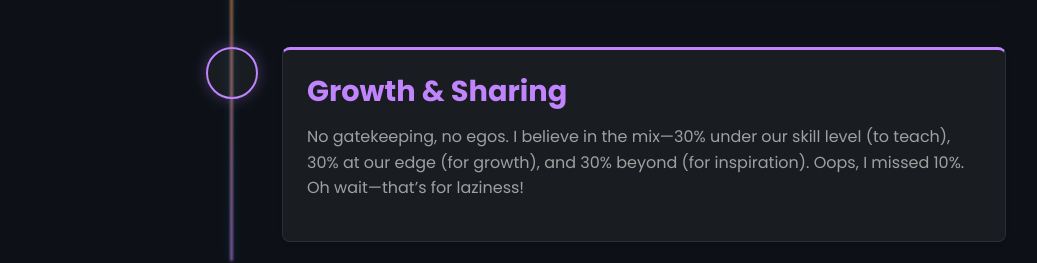
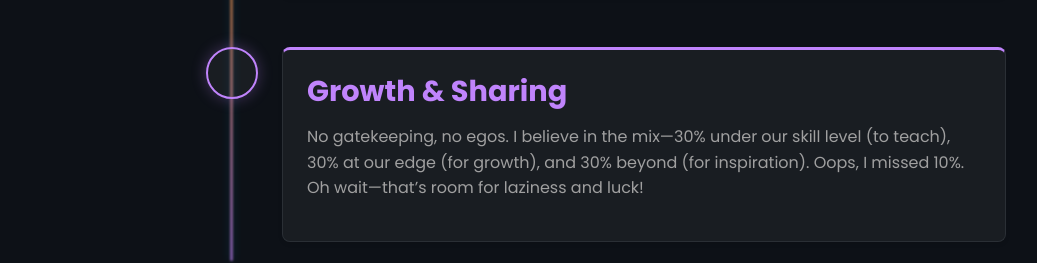
Before and after one commit to thehope2k/portfolio, an Astro site: page /portfolio/professional in a window 1280 px wide. Shown: the part 1062-1325 px from the top of the page, without its empty margins (34-1071 px from the left). Built offline with nearby package versions, Linux system fonts and the light colour scheme; Astro itself is replaced by a stand-in of ours; some icons are missing.

Commit message:
Updated professional.astro copy to refine phrasing for clarity and tone.

```diff
--- a/src/pages/professional.astro
+++ b/src/pages/professional.astro
@@ -63,7 +63,7 @@ import ResumeModal from '../components/ResumeModal.astro';
           <p class="value-description">
             No gatekeeping, no egos. I believe in the mix—30% under our skill level (to teach),
             30% at our edge (for growth), and 30% beyond (for inspiration).
-            Oops, I missed 10%. Oh wait—that’s for laziness!
+            Oops, I missed 10%. Oh wait—that’s room for laziness and luck!
           </p>
         </div>
       </div>
```
